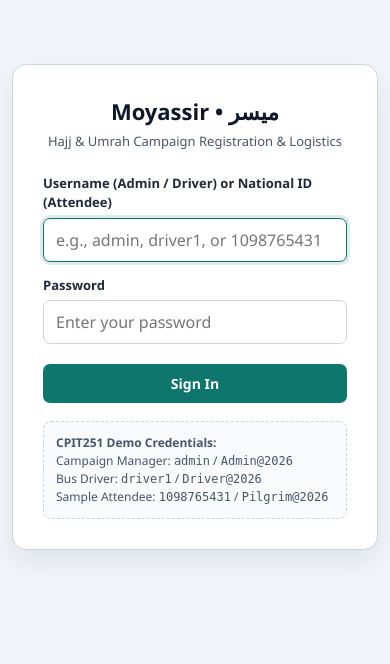
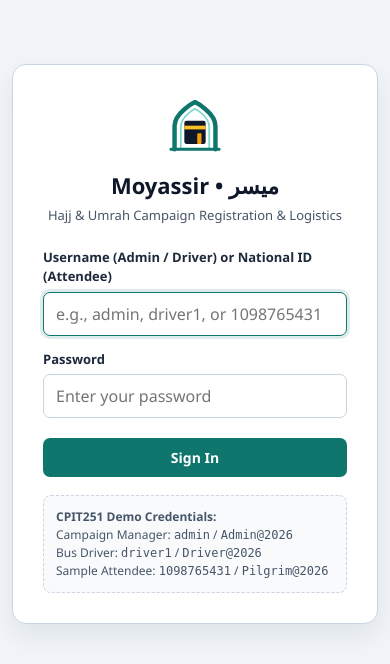
Before and after one commit to 0xMrHex/moyassir-cpit251, a PHP site: page /login.php in a window 390 px wide. Shown: the top 664 px of the page. Run offline with PHP 8.4, Linux system fonts and the light colour scheme.

Commit message:
Add Moyassir 1B Mihrab & Kaaba logo, SVG favicon, and left-to-right topbar gradient

```diff
--- a/src/includes/header.php
+++ b/src/includes/header.php
@@ -17,7 +17,8 @@ if ($role === 'admin') {
     <meta charset="UTF-8">
     <meta name="viewport" content="width=device-width, initial-scale=1.0">
     <title><?= e($pageTitle) ?> — Moyassir (ميسر)</title>
-    <link rel="stylesheet" href="/assets/css/style.css?v=4">
+    <link rel="icon" type="image/svg+xml" href="/favicon.svg">
+    <link rel="stylesheet" href="/assets/css/style.css?v=6">
 </head>
 <body>
 <?php if (isLoggedIn()): ?>
@@ -35,6 +36,14 @@ if ($role === 'admin') {
                 <?php endif; ?>
             </button>
             <a class="brand" href="<?= e(homePathForRole($role)) ?>">
+                <svg width="32" height="32" viewBox="0 0 72 72" fill="none" aria-hidden="true" style="flex-shrink:0;">
+                    <path d="M13 61V35C13 19.5 36 8 36 8C36 8 59 19.5 59 35V61" stroke="#CCFBF1" stroke-width="5.2" stroke-linecap="round" stroke-linejoin="round"/>
+                    <path d="M20 61V36C20 24 36 15.5 36 15.5C36 15.5 52 24 52 36V61" stroke="#99F6E4" stroke-width="2" stroke-opacity="0.5" stroke-linecap="round"/>
+                    <line x1="9" y1="61" x2="63" y2="61" stroke="#CCFBF1" stroke-width="3.6" stroke-linecap="round"/>
+                    <rect x="24" y="29" width="24" height="26" rx="2.5" fill="#0F172A"/>
+                    <rect x="24" y="34.5" width="24" height="4.2" fill="#FBBF24"/>
+                    <rect x="38.5" y="43" width="4.8" height="12" rx="1" fill="#F59E0B"/>
+                </svg>
                 <span>Moyassir &bull; ميسر</span>
             </a>
         </div>
@@ -82,6 +91,14 @@ if ($role === 'admin') {
             </svg>
         </button>
         <a class="brand" href="<?= e(homePathForRole($role)) ?>">
+            <svg width="30" height="30" viewBox="0 0 72 72" fill="none" aria-hidden="true" style="flex-shrink:0;">
+                <path d="M13 61V35C13 19.5 36 8 36 8C36 8 59 19.5 59 35V61" stroke="#CCFBF1" stroke-width="5.2" stroke-linecap="round" stroke-linejoin="round"/>
+                <path d="M20 61V36C20 24 36 15.5 36 15.5C36 15.5 52 24 52 36V61" stroke="#99F6E4" stroke-width="2" stroke-opacity="0.5" stroke-linecap="round"/>
+                <line x1="9" y1="61" x2="63" y2="61" stroke="#CCFBF1" stroke-width="3.6" stroke-linecap="round"/>
+                <rect x="24" y="29" width="24" height="26" rx="2.5" fill="#0F172A"/>
+                <rect x="24" y="34.5" width="24" height="4.2" fill="#FBBF24"/>
+                <rect x="38.5" y="43" width="4.8" height="12" rx="1" fill="#F59E0B"/>
+            </svg>
             <span>Moyassir &bull; ميسر</span>
         </a>
     </div>
--- a/src/login.php
+++ b/src/login.php
@@ -42,6 +42,14 @@ require_once __DIR__ . '/includes/header.php';
 
 <div class="login-shell">
     <div class="login-logo">
+        <svg width="64" height="64" viewBox="0 0 72 72" fill="none" aria-hidden="true" style="display:block;margin:0 auto 10px;">
+            <path d="M13 61V35C13 19.5 36 8 36 8C36 8 59 19.5 59 35V61" stroke="#0F766E" stroke-width="5" stroke-linecap="round" stroke-linejoin="round"/>
+            <path d="M20 61V36C20 24 36 15.5 36 15.5C36 15.5 52 24 52 36V61" stroke="#14B8A6" stroke-width="2" stroke-opacity="0.55" stroke-linecap="round"/>
+            <line x1="9" y1="61" x2="63" y2="61" stroke="#0F766E" stroke-width="3.5" stroke-linecap="round"/>
+            <rect x="24" y="29" width="24" height="26" rx="2.5" fill="#0F172A"/>
+            <rect x="24" y="34.5" width="24" height="4.2" fill="#FBBF24"/>
+            <rect x="38.5" y="43" width="4.8" height="12" rx="1" fill="#F59E0B"/>
+        </svg>
         <h1>Moyassir &bull; ميسر</h1>
         <p>Hajj &amp; Umrah Campaign Registration &amp; Logistics</p>
     </div>
```
Also changed, not shown: src/assets/css/style.css (+28 -5 lines), src/favicon.svg (added).
